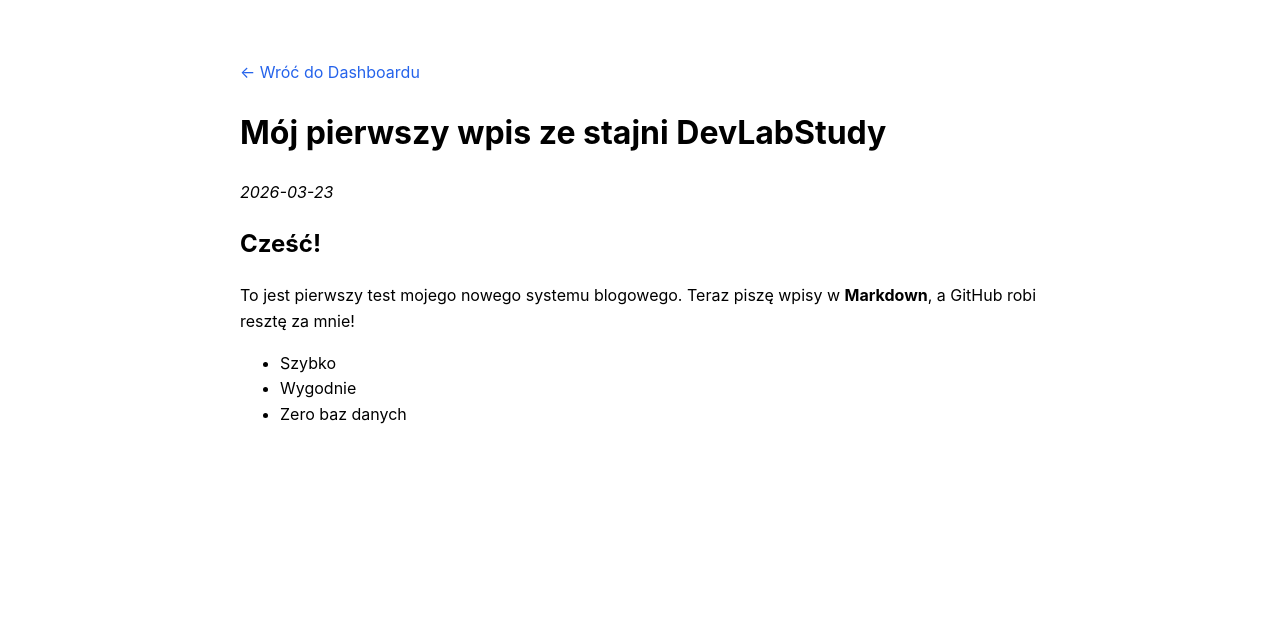
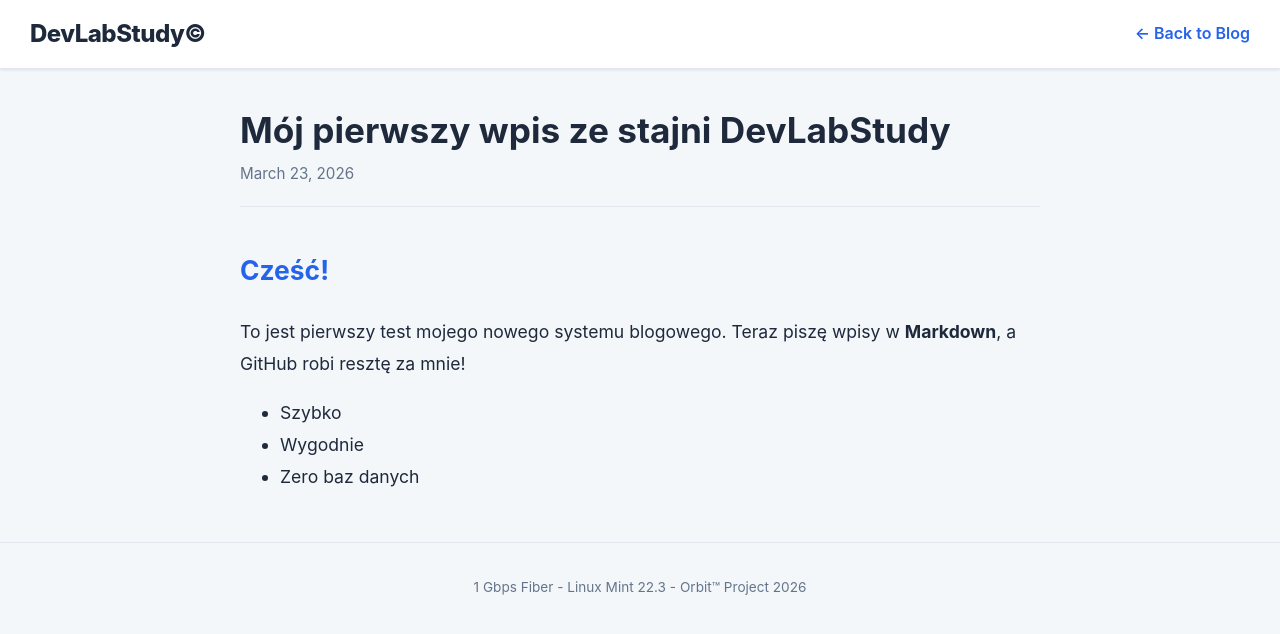
Before and after one commit to TobiMessi/TobiMessi.github.io, a Jekyll site: the page built from _posts/2026-03-23-moj-pierwszy-wpis.md, in a window 1280 px wide. Shown: the top 634 px of the page. Built offline with Jekyll 4.4.1, drawn with Linux system fonts in a browser that asks for light colours.

Commit message:
Update post.html

```diff
--- a/_layouts/post.html
+++ b/_layouts/post.html
@@ -2,19 +2,73 @@
 <html lang="en">
 <head>
     <meta charset="UTF-8">
-    <title>{{ page.title }} | DevLabStudy</title>
+    <meta name="viewport" content="width=device-width, initial-scale=1.0">
+    <title>{{ page.title }} | DevLabStudy©</title>
+
+    <link rel="icon" type="image/png" href="/qr-code.png?v=fixed_buttons">
+    <link rel="shortcut icon" type="image/png" href="/qr-code.png?v=fixed_buttons">
+
     <style>
-        body { font-family: -apple-system, sans-serif; max-width: 800px; margin: 40px auto; padding: 20px; line-height: 1.6; }
-        a { color: #2563eb; text-decoration: none; }
+        /* Te same zmienne co na stronie głównej */
+        :root {
+            --bg-body: #f4f7fa; --bg-nav: #ffffff; --bg-card: #ffffff;
+            --text-main: #1e293b; --text-muted: #64748b; --border-color: #e2e8f0;
+            --accent-blue: #2563eb; --shadow-sm: 0 1px 3px rgba(0,0,0,0.1); --radius: 12px;
+        }
+        @media (prefers-color-scheme: dark) {
+            :root {
+                --bg-body: #0f172a; --bg-nav: #1e293b; --bg-card: #1e293b;
+                --text-main: #f8fafc; --text-muted: #94a3b8; --border-color: #334155;
+                --accent-blue: #3b82f6; --shadow-sm: 0 4px 6px rgba(0,0,0,0.3);
+            }
+        }
+
+        body { font-family: -apple-system, BlinkMacSystemFont, "Segoe UI", Roboto, Helvetica, Arial, sans-serif; background: var(--bg-body); color: var(--text-main); margin: 0; padding: 0; line-height: 1.6; -webkit-font-smoothing: antialiased; }
+
+        .navbar { background: var(--bg-nav); border-bottom: 1px solid var(--border-color); padding: 15px 30px; display: flex; justify-content: space-between; align-items: center; position: sticky; top: 0; z-index: 100; box-shadow: var(--shadow-sm); }
+        .nav-brand { font-size: 1.5rem; font-weight: 800; letter-spacing: -0.5px; color: var(--text-main); text-decoration: none; }
+        .back-link { color: var(--accent-blue); text-decoration: none; font-weight: 600; }
+        .back-link:hover { text-decoration: underline; }
+
+        .container { max-width: 800px; margin: 40px auto; padding: 0 20px; }
+
+        /* Styl treści artykułu */
+        .article-header { border-bottom: 1px solid var(--border-color); padding-bottom: 20px; margin-bottom: 30px; }
+        .article-title { font-size: 2.2rem; margin: 0 0 10px 0; line-height: 1.2; }
+        .article-date { color: var(--text-muted); font-size: 0.95rem; }
+
+        .article-content { font-size: 1.1rem; line-height: 1.8; color: var(--text-main); }
+        .article-content h2 { margin-top: 40px; color: var(--accent-blue); }
+        .article-content a { color: var(--accent-blue); text-decoration: none; }
+        .article-content a:hover { text-decoration: underline; }
+        .article-content code { background: var(--bg-card); border: 1px solid var(--border-color); padding: 2px 6px; border-radius: 4px; font-family: monospace; font-size: 0.9em; }
+        .article-content pre { background: var(--bg-card); border: 1px solid var(--border-color); padding: 15px; border-radius: 8px; overflow-x: auto; }
+        .article-content img { max-width: 100%; height: auto; border-radius: 8px; margin: 20px 0; }
+
+        footer { text-align: center; color: var(--text-muted); font-size: 0.85rem; margin: 50px 0 30px 0; padding-top: 20px; border-top: 1px solid var(--border-color); }
     </style>
 </head>
 <body>
-    <a href="/">&larr; Wróć do Dashboardu</a>
-    <h1>{{ page.title }}</h1>
-    <p><em>{{ page.date | date: "%Y-%m-%d" }}</em></p>
 
-    <article>
-        {{ content }}
-    </article>
+    <nav class="navbar">
+        <a href="/" class="nav-brand">DevLabStudy©</a>
+        <a href="/blog.html" class="back-link">&larr; Back to Blog</a>
+    </nav>
+
+    <main class="container">
+        <header class="article-header">
+            <h1 class="article-title">{{ page.title }}</h1>
+            <div class="article-date">{{ page.date | date: "%B %d, %Y" }}</div>
+        </header>
+
+        <article class="article-content">
+            {{ content }}
+        </article>
+    </main>
+
+    <footer>
+        <p>1 Gbps Fiber - Linux Mint 22.3 - Orbit™ Project 2026</p>
+    </footer>
+
 </body>
 </html>
```
